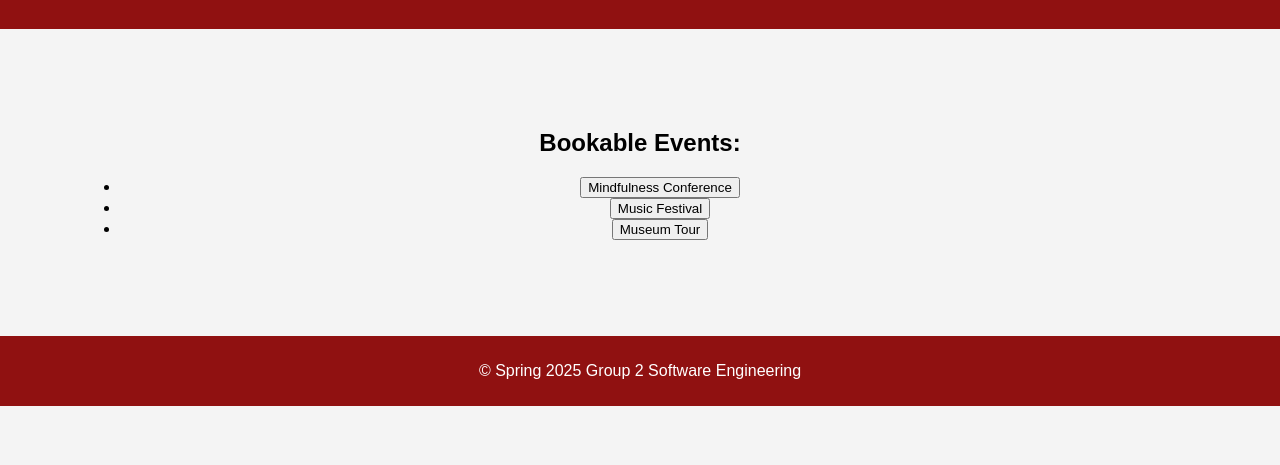
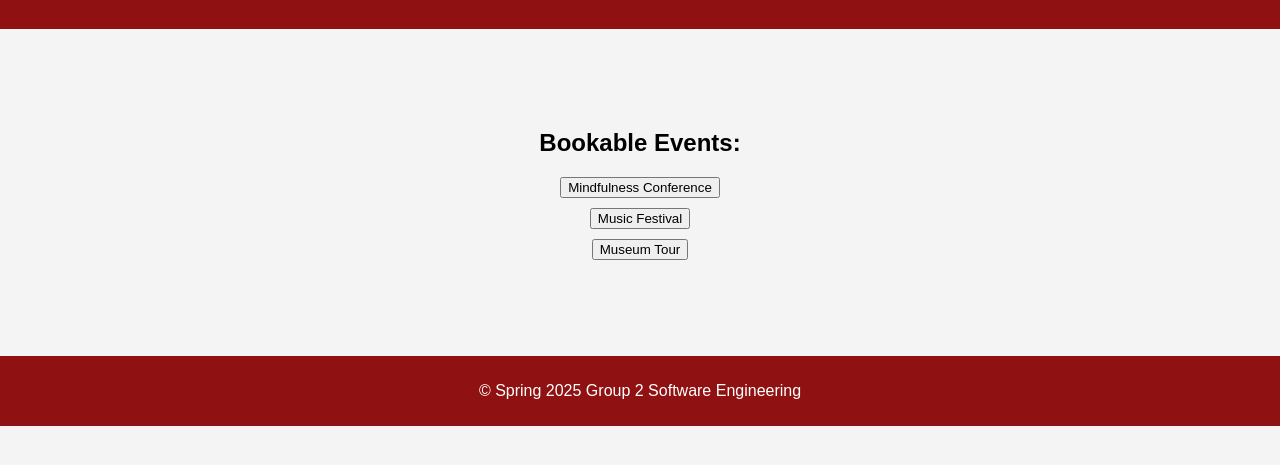
Before and after one commit to CharanPeeriga/Group2_SWE.github.io, a website with bundled scripts: page public/eventdatabase.html in a window 1280 px wide. Shown: the part 137-602 px from the top of the page. Built offline with nearby package versions, Linux system fonts and the light colour scheme; no server answers.

Commit message:
Update styles.css

```diff
--- a/public/styles.css
+++ b/public/styles.css
@@ -41,14 +41,6 @@ nav ul li button:hover
     background-color: #cc0f0f;
 }
 
-#events-list {
-    margin-top: 20px;
-}
-
-#events-list li {
-    margin: 10px 0;
-}
-
 main
 {
     padding: 80px;
@@ -64,6 +56,19 @@ main
     font-size: 18px;
 }
 
+#events {
+    margin-top: 20px;
+}
+
+#events ul {
+    list-style-type: none;
+    padding: 0;
+}
+
+#events ul li {
+    margin: 10px 0;
+}
+
 footer
 {
     text-align: center;
```
